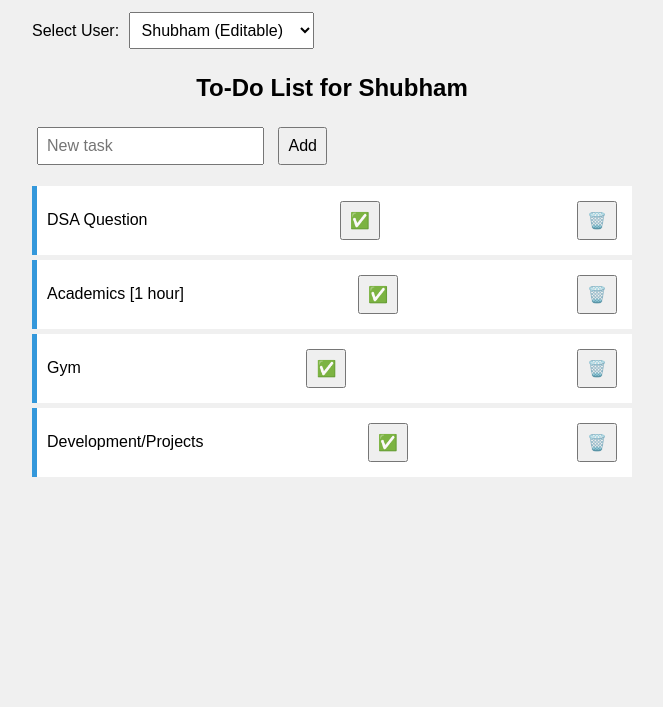
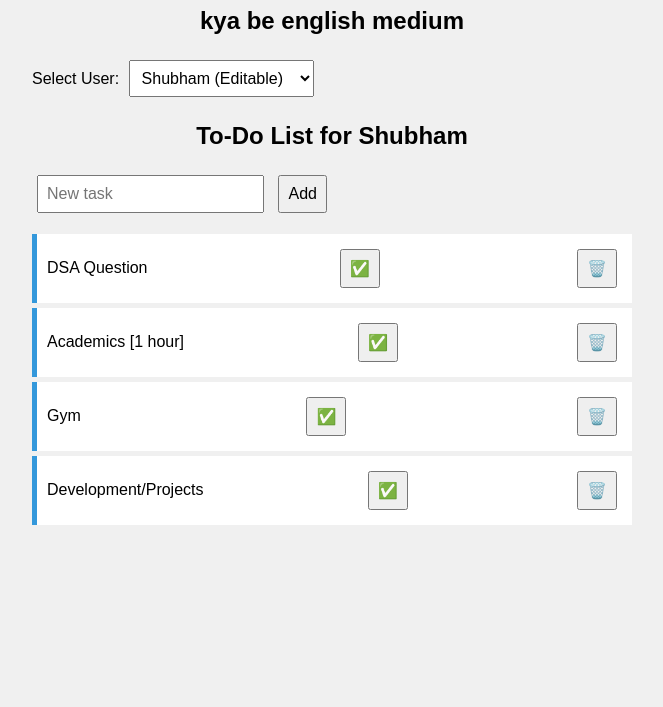
Before and after one commit to Shubham55Yadav/DailyCheck-ins, a plain HTML site: page index.html in a window 1280 px wide. Shown: the part 93-800 px from the top of the page, without its empty margins (308-971 px from the left). Drawn offline with Linux system fonts and the light colour scheme.

```diff
--- a/index.html
+++ b/index.html
@@ -8,6 +8,7 @@
 <body>
 
   <h1>DailyCheck-ins</h1>
+  <h2>kya be english medium</h2>
 
   <label>Select User: </label>
   <select id="user-select">
```
